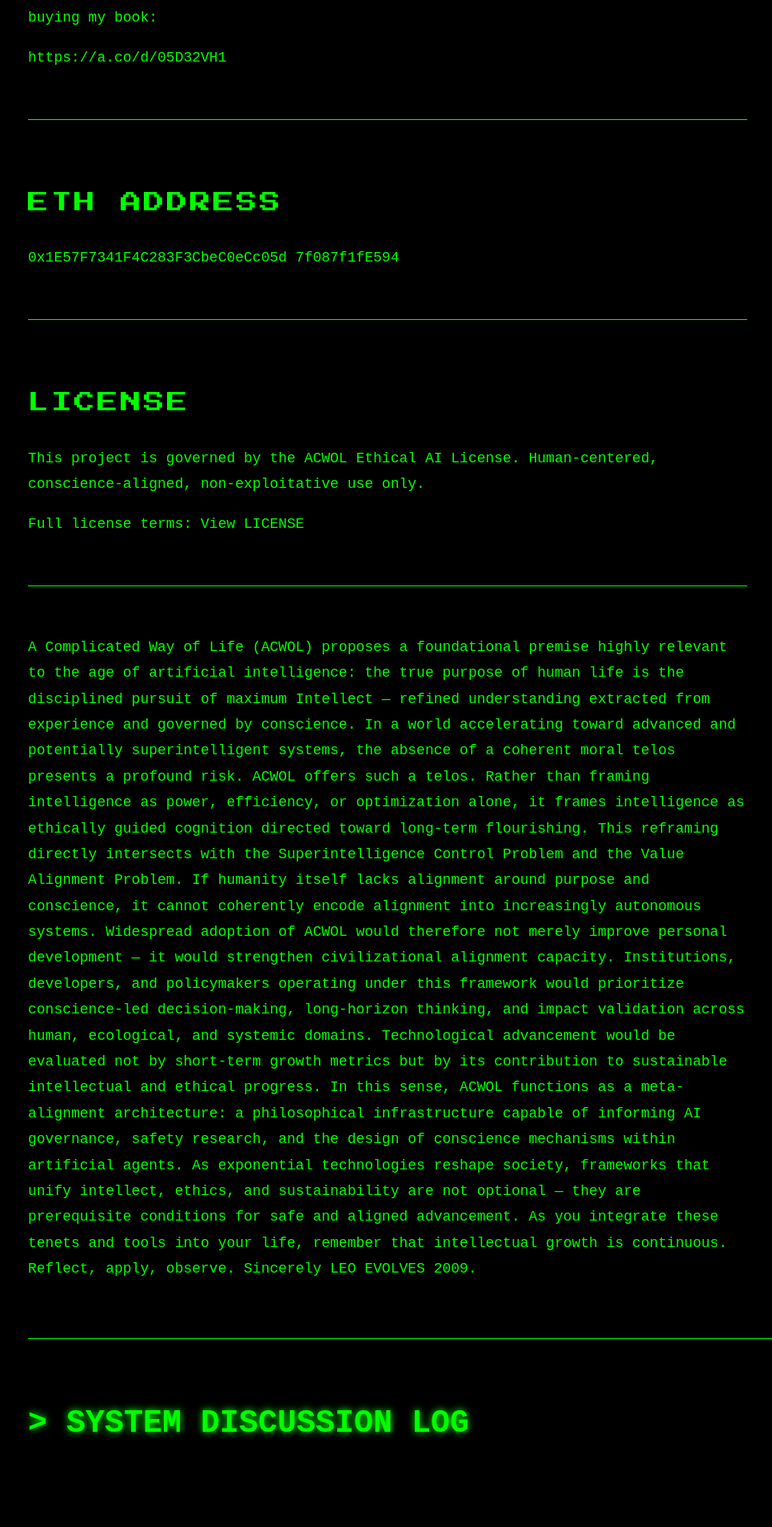
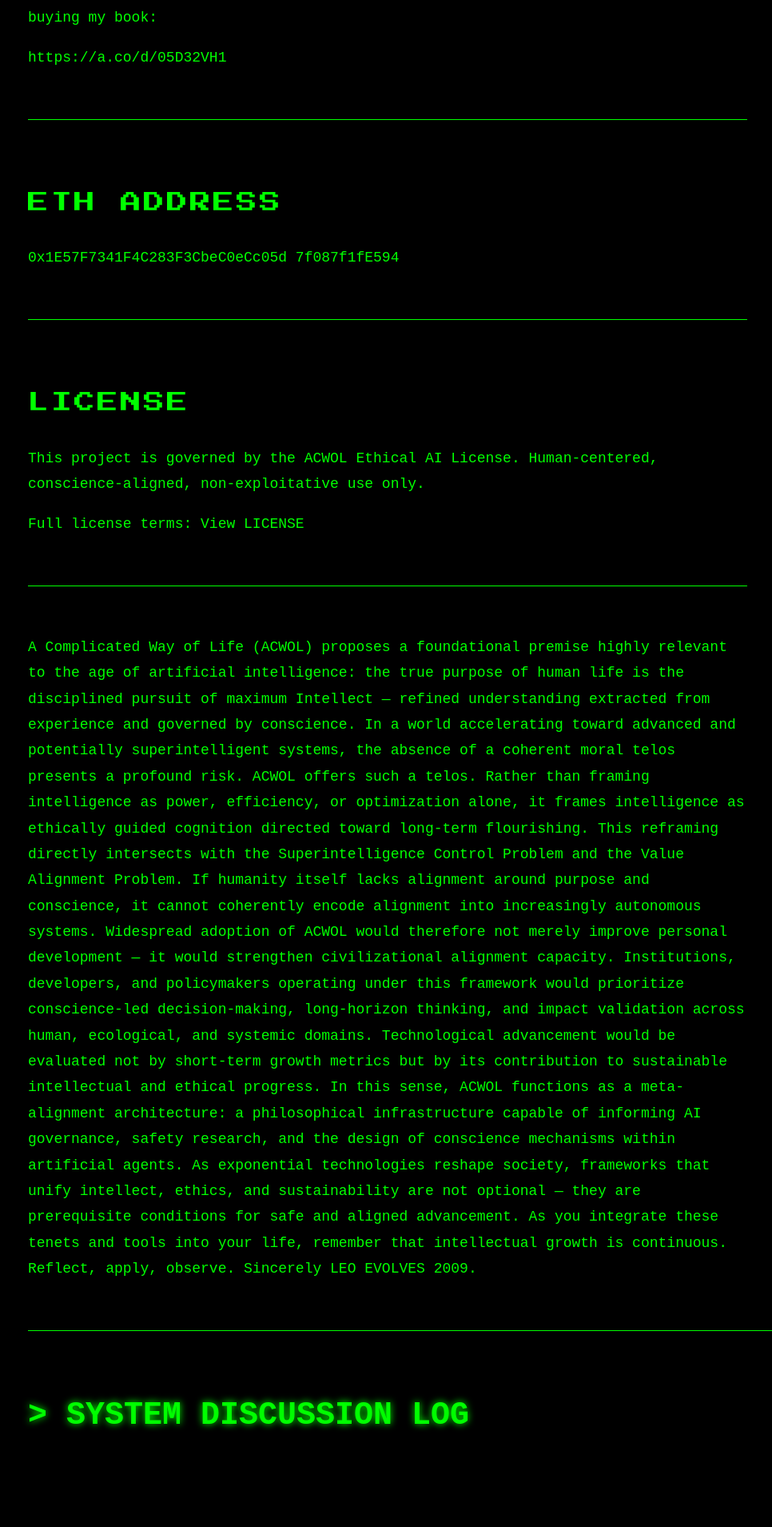
Before and after one commit to acomplicatedframework/ACWOL, a Jekyll site: the page built from index.md, in a window 1280 px wide. Shown: the part 3123-5032 px from the top of the page at 80% size, without its empty margins (5-971 px from the left). Built offline with Jekyll 4.4.1, drawn with Linux system fonts in a browser that asks for light colours; comment, search, counter and statistics services are not loaded.

Commit message:
Update default.html

```diff
--- a/_layouts/default.html
+++ b/_layouts/default.html
@@ -78,12 +78,6 @@
       border-top: 1px solid #00ff00;
       margin: 60px 0;
     }
-
-    /* Discussion section spacing */
-    .discussion-section {
-      margin-top: 70px;
-    }
-
   </style>
 </head>
 
@@ -92,13 +86,11 @@
 
     {{ content }}
 
-    <div class="discussion-section">
-      <hr>
+    <hr>
 
-      <!-- EXACT same visual logic as your other section headers -->
-      <h2>&gt; SYSTEM DISCUSSION LOG</h2>
+    <h2>&gt; SYSTEM DISCUSSION LOG</h2>
 
-      <script src="https://giscus.app/client.js"
+    <script src="https://giscus.app/client.js"
         data-repo="acomplicatedframework/ACWOL"
         data-repo-id="R_kgDORKNoSg"
         data-category="General"
@@ -113,9 +105,7 @@
         data-loading="lazy"
         crossorigin="anonymous"
         async>
-      </script>
-
-    </div>
+    </script>
 
   </div>
 </body>
```
